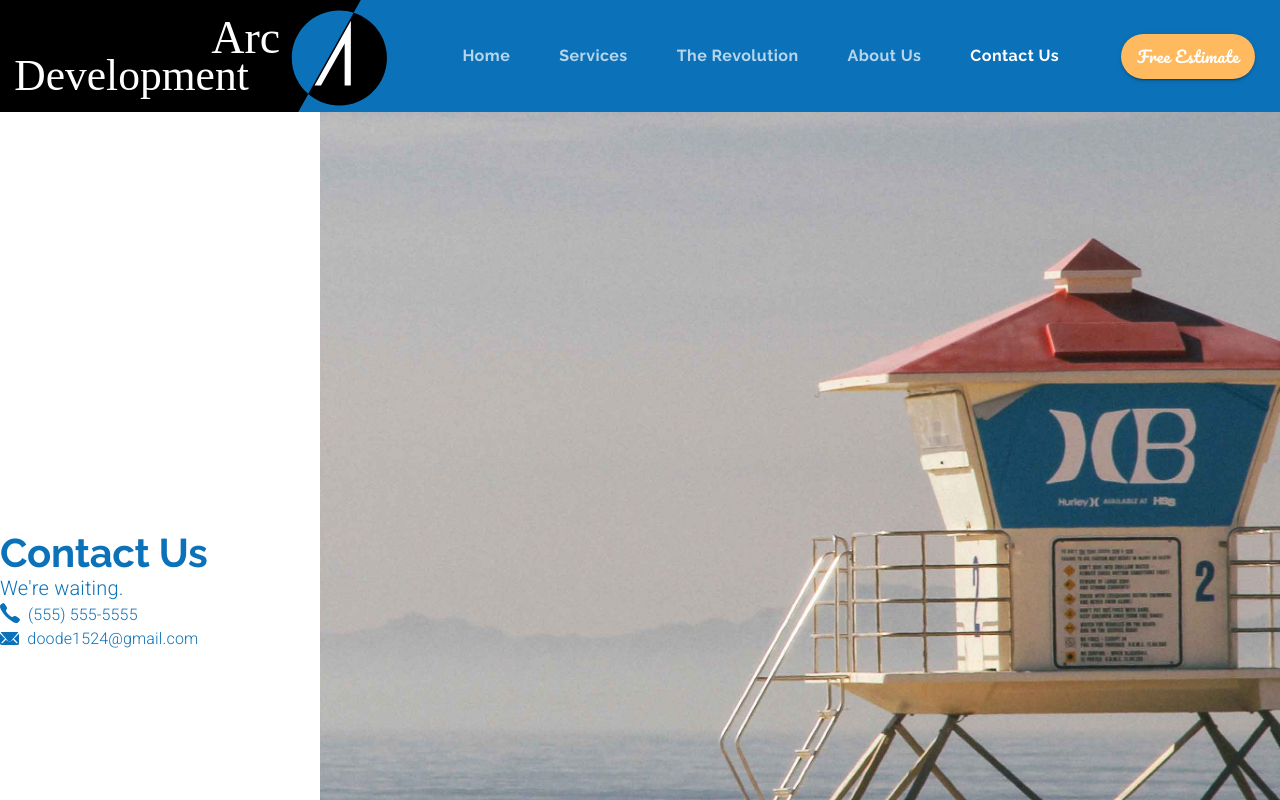
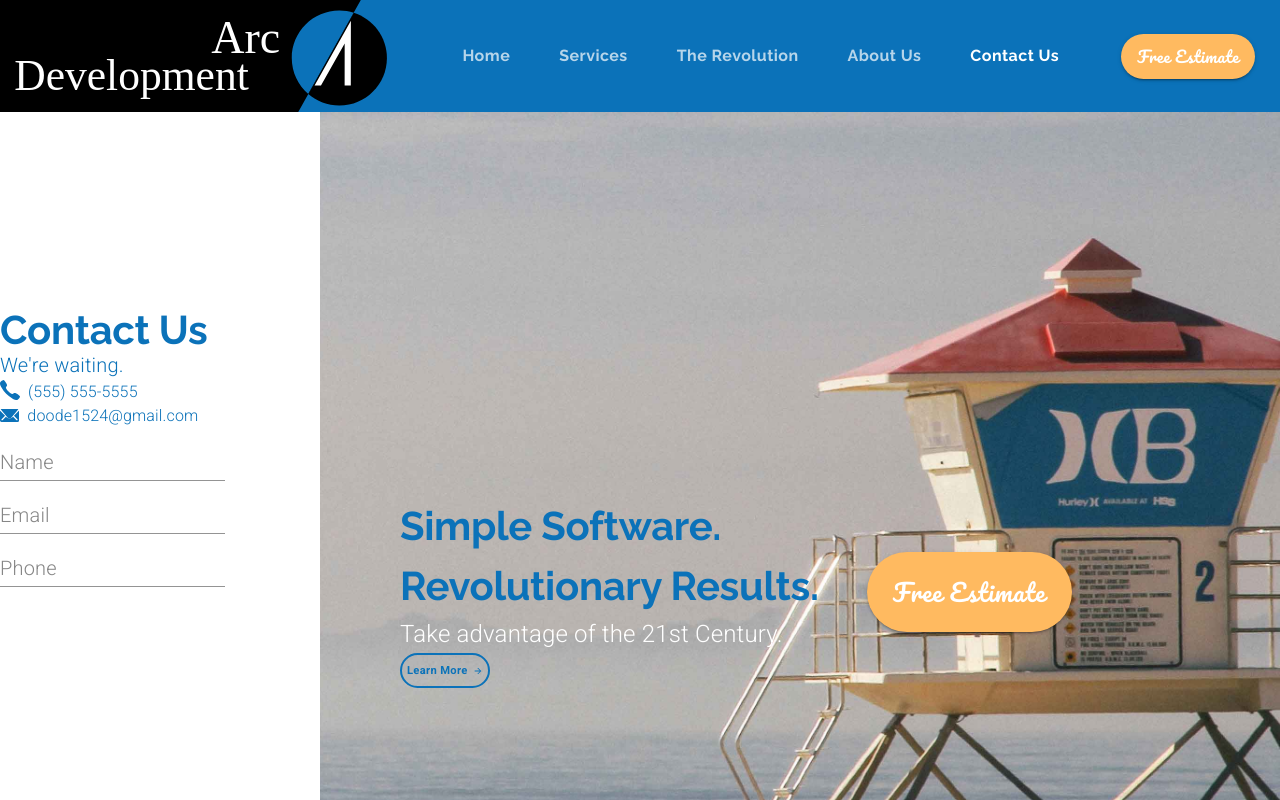
Before and after one commit to Doode1524/material-ui-project1, a React (Create React App) app: page /contact in a window 1280 px wide. Shown: the top 800 px of the page. Built offline with nearby package versions, Linux system fonts and the light colour scheme.

Commit message:
add controlled form inputs to contact page and finish call to action

```diff
--- a/src/components/Contact.js
+++ b/src/components/Contact.js
@@ -28,11 +28,43 @@
     backgroundRepeat: "no-repeat",
     height: "60em",
   },
+  estimateButton: {
+    ...theme.typography.estimate,
+    borderRadius: 50,
+    height: 80,
+    width: 205,
+    backgroundColor: theme.palette.common.orange,
+    fontSize: "1.5rem",
+    marginRight: "5em",
+    marginLeft: "2em",
+    "&:hover": {
+      backgroundColor: theme.palette.secondary.light,
+    },
+    [theme.breakpoints.down("sm")]: {
+      marginLeft: 0,
+      marginRight: 0,
+    },
+  },
+  learnButton: {
+    ...theme.typography.learnButton,
+    fontSize: "0.7rem",
+    height: 35,
+    padding: 5,
+    [theme.breakpoints.down("sm")]: {
+      marginBottom: "2em",
+    },
+  },
 }));
 
-export default function Contact() {
+export default function Contact(props) {
   const classes = useStyles();
   const theme = useTheme();
+  const matchesSM = useMediaQuery(theme.breakpoints.down("sm"));
+
+  const [name, setName] = useState("");
+  const [email, setEmail] = useState("");
+  const [phone, setPhone] = useState("");
+  const [message, setMessage] = useState("");
 
   return (
     <Grid container direction="row">
@@ -78,8 +110,97 @@
             </Typography>
           </Grid>
         </Grid>
+        <Grid item container>
+          <Grid item>
+            <TextField
+              label="Name"
+              id="name"
+              value={name}
+              onChange={(event) => setName(event.target.value)}
+            />
+          </Grid>
+          <Grid item>
+            <TextField
+              label="Email"
+              id="email"
+              value={email}
+              onChange={(event) => setEmail(event.target.value)}
+            />
+          </Grid>
+          <Grid item>
+            <TextField
+              label="Phone"
+              id="phone"
+              value={phone}
+              onChange={(event) => setPhone(event.target.value)}
+            />
+          </Grid>
+        </Grid>
+        <Grid item>
+          <TextField
+            value={message}
+            multiline
+            rows={10}
+            id="message"
+            onChange={(event) => setMessage(event.target.value)}
+          />
+        </Grid>
+        <Grid item>
+          <Button variant="contained">
+            Send Message
+            <img src={airplane} alt="paper airplane" />
+          </Button>
+        </Grid>
       </Grid>
-      <Grid item container className={classes.background} lg={9}></Grid>
+      <Grid item container className={classes.background} lg={9} alignItems="center">
+        <Grid
+          item
+          style={{
+            marginLeft: matchesSM ? 0 : "5em",
+            textAlign: matchesSM ? "center" : "inherit",
+          }}
+        >
+          <Grid container direction="column">
+            <Grid item>
+              <Typography variant="h2">
+                Simple Software.
+                <br />
+                Revolutionary Results.
+              </Typography>
+              <Typography variant="subtitle2" style={{ fontSize: "1.5rem" }}>
+                Take advantage of the 21st Century.
+              </Typography>
+              <Grid container justify={matchesSM ? "center" : undefined} item>
+                <Button
+                  component={Link}
+                  to="/revolution"
+                  variant="outlined"
+                  className={classes.learnButton}
+                  onClick={() => props.setValue(2)}
+                >
+                  <span style={{ marginRight: 5 }}>Learn More</span>
+                  <ButtonArrow
+                    width={10}
+                    height={10}
+                    fill={theme.palette.common.blue}
+                  />
+                </Button>
+              </Grid>
+            </Grid>
+          </Grid>
+        </Grid>
+        <Grid item>
+          <Button
+            component={Link}
+            to="/estimate"
+            variant="contained"
+            className={classes.estimateButton}
+            onClick={() => props.setValue(5)}
+          >
+            Free Estimate
+          </Button>
+        </Grid>
+      </Grid>
     </Grid>
   );
 }
```
